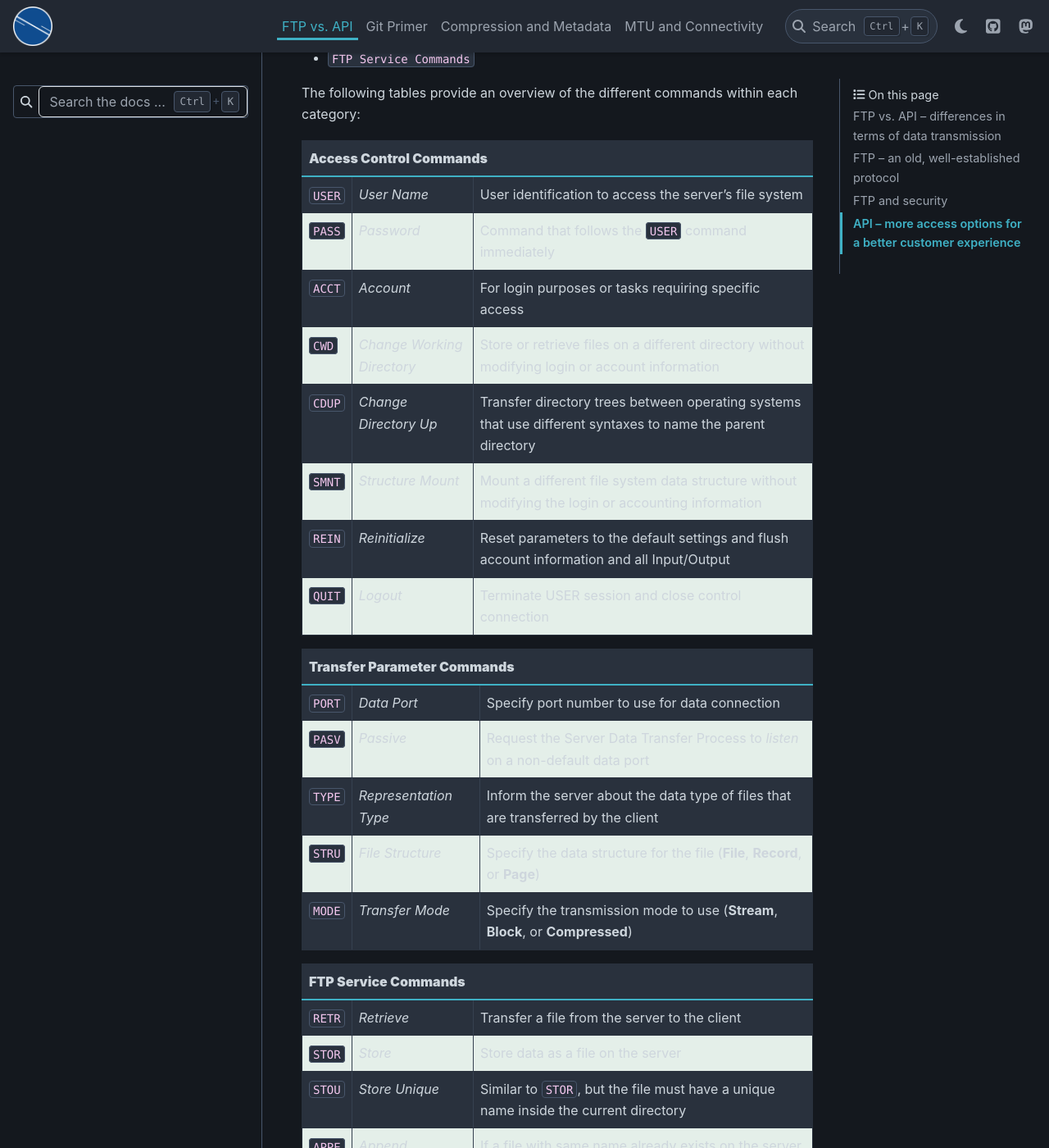
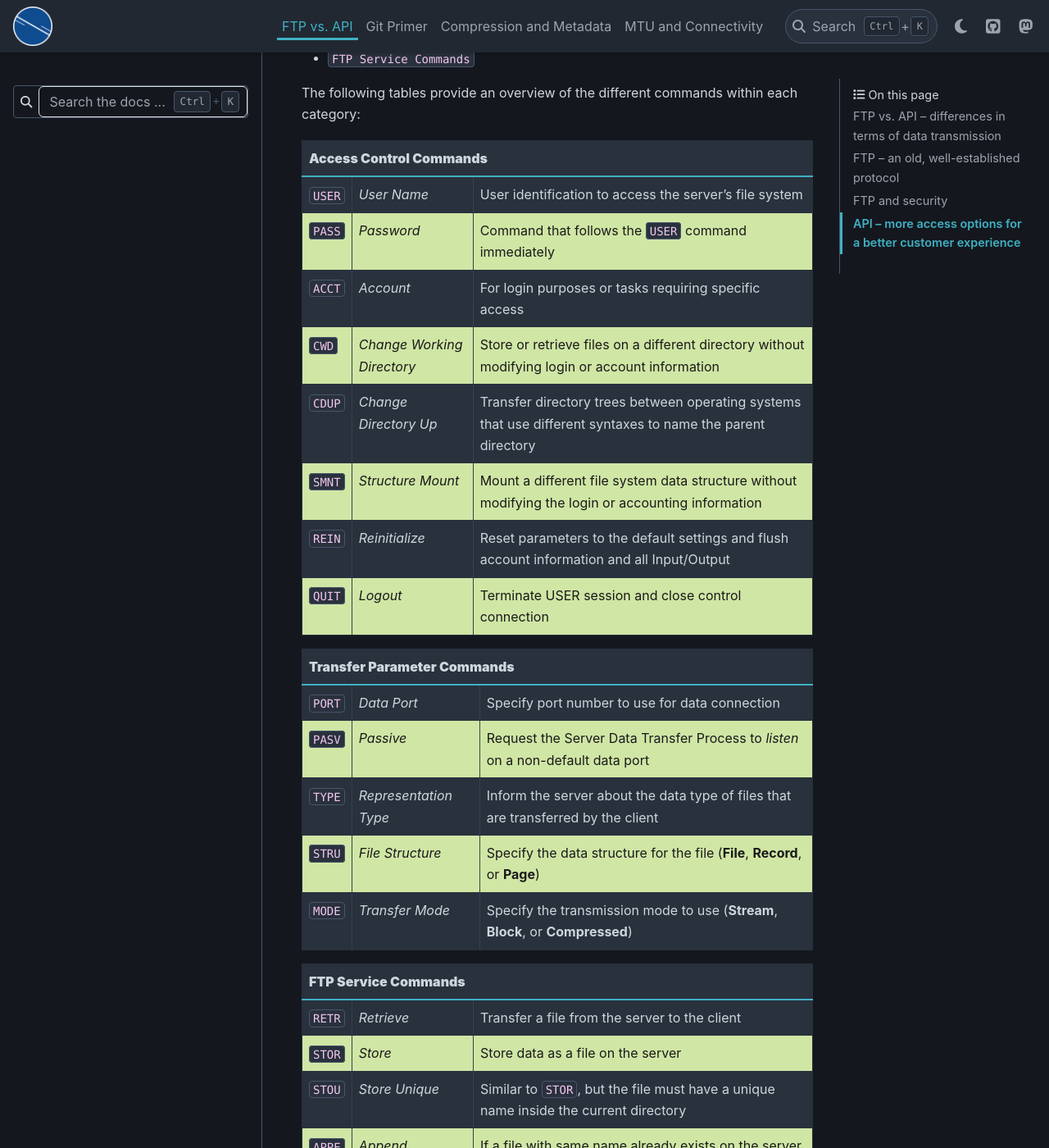
Before and after one commit to ka2in/bits4docs, a Sphinx documentation site: the page built from docs/source/ftp-vs-api.rst, in a window 1280 px wide and 1400 px high, scrolled down 1386 px. Shown: the whole window at 82% size. Built offline with Sphinx 7.4.7 and the PyData theme 0.15.4, drawn with Linux system fonts in a browser that asks for light colours.

Commit message:
Enhancing the table colors

```diff
--- a/docs/source/_static/css/custom.css
+++ b/docs/source/_static/css/custom.css
@@ -2,10 +2,12 @@
 	white-space: normal !important;
 }
 
-<<<<<<< HEAD
-table.tight-table > tbody > tr.row-odd > td {background: #e1f5c4 !important;}
-table.tight-table tr:nth-child(even) {background: #e4efe9 !important;}
-=======
-//** table.tight-table > tbody > tr.row-odd > td {background: #8fce00 !important;}
-//** table.tight-table tr:nth-child(even) {background: #f1c232 !important;}
->>>>>>> easydocbranch
+table.tight-table > tbody > tr.row-odd > td {
+  background: #d0e6a5 !important;
+  color: #1a1a1a !important;
+}
+
+table.tight-table tr:nth-child(even) {
+  background: #cce5ff !important;
+  color: #1a1a1a !important;
+}
```
Also changed, not shown: 9 other files.
